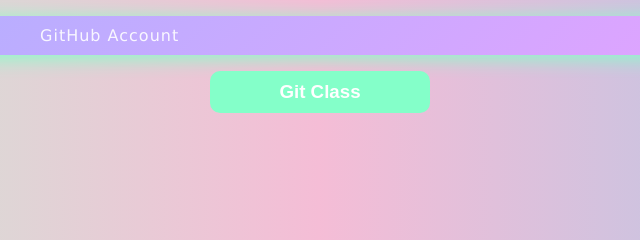
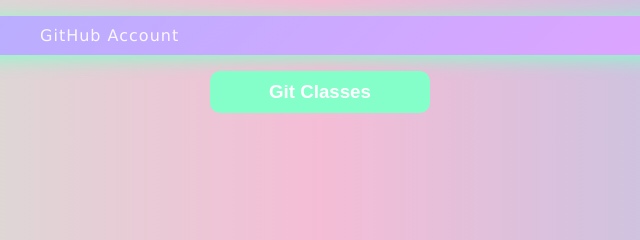
Before and after one commit to chicacode/test-wmad, a plain HTML site: page index.html in a window 1280 px wide. Shown: the top 240 px of the page, 320-960 px from the left. Drawn offline with Linux system fonts and the light colour scheme.

Commit message:
feat: added changes main

```diff
--- a/index.html
+++ b/index.html
@@ -47,7 +47,7 @@
       </div>
     </header>
     <section>
-      <h3>Git Class</h3>
+      <h3>Git Classes</h3>
     </section>
 
     <footer>
```
